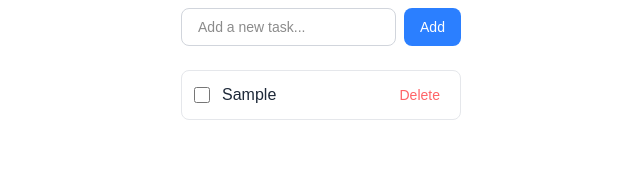
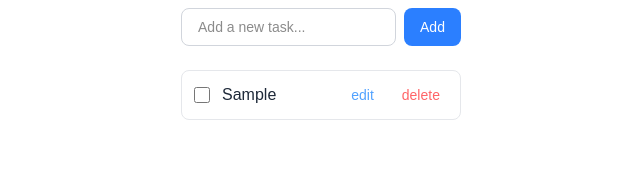
Before and after one commit to shadowdevelopment77/learning-next, a Next.js app in the folder todo-list/: page / in a window 1280 px wide. Both pictures are taken after typing "Sample" into the empty fields and a click on the button "Add". Shown: the part 120-290 px from the top of the page, without its empty margins (319-959 px from the left). Built offline with nearby package versions, Linux system fonts and the light colour scheme.

Commit message:
adding edit feature with PUT API

```diff
--- a/todo-list/app/api/todos/route.ts
+++ b/todo-list/app/api/todos/route.ts
@@ -12,6 +12,18 @@ export async function GET() {
     };
     return NextResponse.json(response);
 }
+export async function PUT() {
+
+  return NextResponse.json({ success: true })
+}
+
+
+export async function DELETE() {
+
+
+  return NextResponse.json({ success: true })
+}
+
 
 export async function POST(request: NextRequest){
     const body = await request.json();
--- a/todo-list/app/page.tsx
+++ b/todo-list/app/page.tsx
@@ -22,6 +22,12 @@ export default function HomePage() {
     function handleToggle(id: string) {
         setTodos(todos.map(todo =>
             todo.id === id ? {...todo, completed: !todo.completed} : todo
+        ));
+    }
+
+    function handleEdit(id: string, newTitle: string) {
+        setTodos(todos.map(todo =>
+            todo.id === id ? {...todo, title: newTitle} : todo
         ));
     }
 
@@ -57,6 +63,7 @@ export default function HomePage() {
             todo={todo}
             onToggle={handleToggle}
             onDelete={handleDelete}
+            onEdit={handleEdit}
           />
         ))
       )}
--- a/todo-list/components/TodoItem.tsx
+++ b/todo-list/components/TodoItem.tsx
@@ -1,13 +1,24 @@
 'use client'
 import { Todo } from "@/types";
+import { useState } from "react";
 
 interface Props {
     todo: Todo
     onToggle: (id: string) => void
     onDelete: (id: string) => void
+    onEdit: (id: string, title: string) => void
 }
 
-export default function TodoItem({ todo, onToggle, onDelete }: Props) {
+export default function TodoItem({ todo, onToggle, onDelete, onEdit }: Props) {
+
+    const [isEditing, setIsEditing] = useState(false);
+    const [editedTitle, setEditedTitle] = useState(todo.title);
+
+    function handleSave(){
+        if (editedTitle.trim() ==='') return
+        onEdit(todo.id, editedTitle.trim());
+        setIsEditing(false)
+    }
     return (
         <div className="flex items-center gap-3 p-3 bg-white border border-gray-200 rounded-lg mb-2">
             {}
@@ -17,14 +28,38 @@ export default function TodoItem({ todo, onToggle, onDelete }: Props) {
                 onChange={() => onToggle(todo.id)}
                 className="w-4 h-4 cursor-pointer"
             />
-            {}
-            <span className={todo.completed? "flex-1 line-through text-gray-400": "flex-1 text-gray-800" }>
-                {todo.title}
-            </span>
-            {}
-            <button
-            onClick={() => onDelete(todo.id)}
-            className="text-red-400 hover:text-red-600 text-sm px-2">Delete</button>
-        </div>
+      {isEditing ? (
+        <>
+          <input
+            type="text"
+            value={editedTitle}
+            onChange={(e) => setEditedTitle(e.target.value)}
+            className="flex-1 border border-blue-300 rounded px-2 py-1 text-sm"
+            autoFocus
+          />
+          <button onClick={handleSave} className="text-blue-500 text-sm px-2">
+            save
+          </button>
+          <button onClick={() => setIsEditing(false)} className="text-gray-400 text-sm px-2">
+            cancel
+          </button>
+        </>
+      ) : (
+        <>
+          <span className={todo.completed
+            ? "flex-1 line-through text-gray-400"
+            : "flex-1 text-gray-800"
+          }>
+            {todo.title}
+          </span>
+          <button onClick={() => setIsEditing(true)} className="text-blue-400 text-sm px-2">
+            edit
+          </button>
+          <button onClick={() => onDelete(todo.id)} className="text-red-400 text-sm px-2">
+            delete
+          </button>
+        </>
+      )}
+    </div>
     )
 }
```
